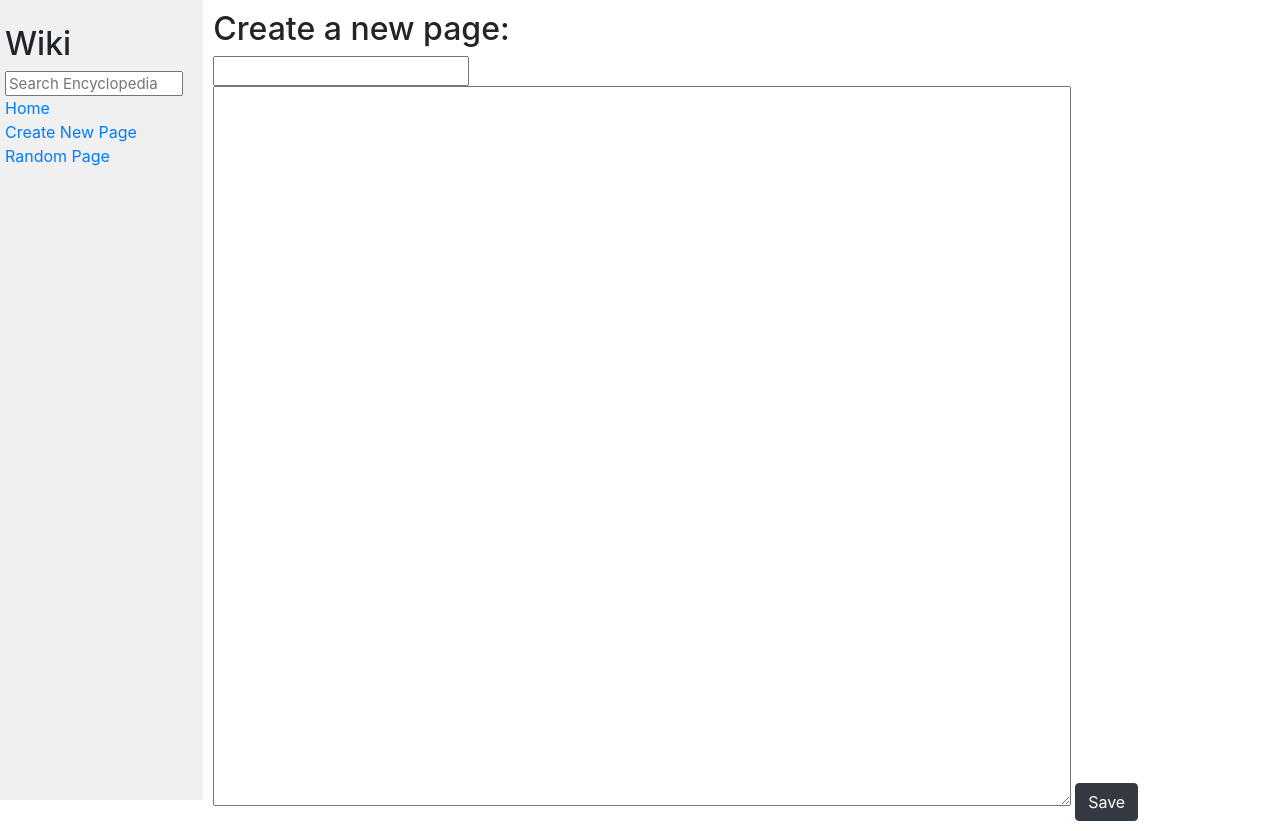
After one commit to SylarK/wiki_pj1, a Django app: page /new in a window 1280 px wide. The commit adds this page. Run offline with Django 3.2, Linux system fonts and the light colour scheme; some libraries are stand-ins or nearby versions.

Commit message:
The def new (for create a new page) it's working. We have to use a Markdown content.

```diff
--- a/wiki/encyclopedia/templates/encyclopedia/layout.html
+++ b/wiki/encyclopedia/templates/encyclopedia/layout.html
@@ -22,7 +22,7 @@
                     <a href="{% url 'index' %}">Home</a>
                 </div>
                 <div>
-                    Create New Page
+                    <a href="{% url 'new' %}">Create New Page</a>
                 </div>
                 <div>
                     <a href="{% url 'random' %}">Random Page</a>
--- /dev/null
+++ b/wiki/encyclopedia/templates/encyclopedia/new_page.html
@@ -0,0 +1,20 @@
+{% extends "encyclopedia/layout.html" %}
+
+{% block title %}
+    Create a New Page
+{% endblock %}
+
+{% block body %}
+
+    <h2>Create a new page:</h2>
+
+    <form action="" method="post">
+
+        {% csrf_token %}
+        <input type="text" name="title_page" id="title_page">
+        <textarea name="text_page" id="text_page"></textarea>
+        <input type="submit" class="btn btn-dark" id="btn_save" value="Save">
+
+    </form>
+
+{% endblock %}
--- a/wiki/encyclopedia/urls.py
+++ b/wiki/encyclopedia/urls.py
@@ -6,5 +6,6 @@ urlpatterns = [
     path("", views.index, name="index"),
     path("wiki/<str:title>", views.entry, name="entry"),
     path("random", views.random, name="random"),
-    path("search/<str:query>", views.search, name="search")
+    path("search/<str:query>", views.search, name="search"),
+    path("new", views.new, name="new")
 ]
--- a/wiki/encyclopedia/views.py
+++ b/wiki/encyclopedia/views.py
@@ -65,3 +65,33 @@ def search(request, query):
                 "check":check
 
             })
+
+def new(request):
+
+    #the first time, open a default page
+    if request.method == 'GET':
+        return render(request, "encyclopedia/new_page.html")
+
+    #after, we use the data for create a new page
+    else :
+        title = request.POST['title_page']
+        cont = request.POST['text_page']
+
+        #check if the title already exists
+
+        if(util.get_entry(title)):
+            msg = "Sorry, but a entry with the same name already exists in the database. Search the entry or change the title."
+
+            return render(request, "encyclopedia/error.html", {
+
+                "msg":msg
+
+            })
+        else:
+            util.save_entry(title, cont)
+
+            return redirect(reverse("entry", kwargs={
+
+                "title":title
+
+            }))
```
Also changed, not shown: wiki/encyclopedia/templates/encyclopedia/error.html (added, +12 -0 lines).
